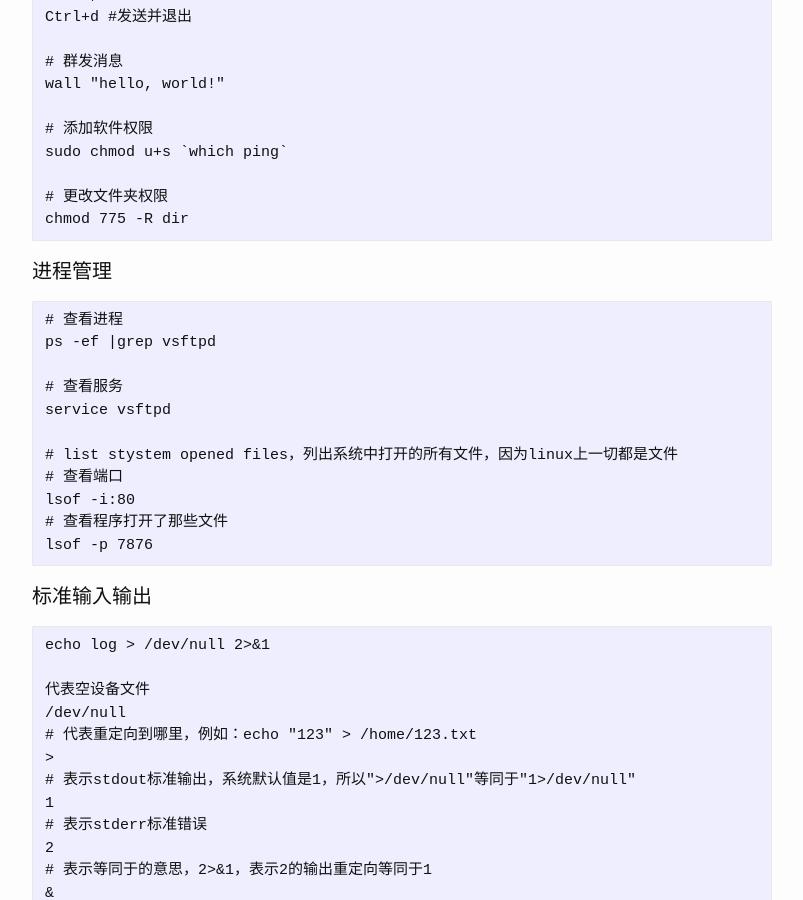
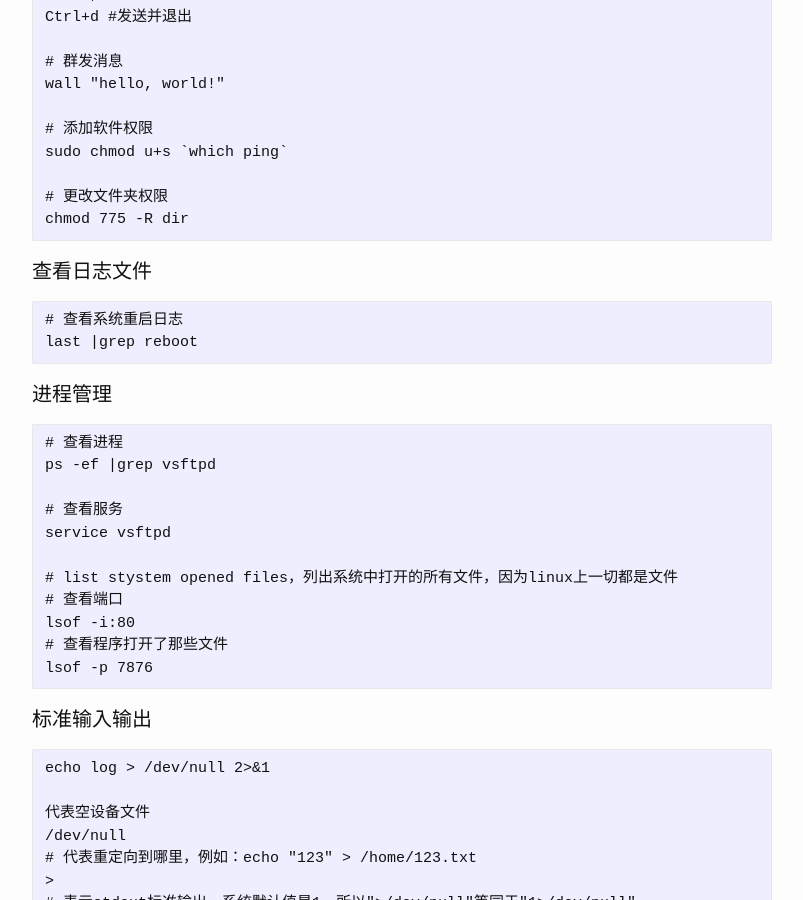
Before and after one commit to josephstalin117/josephstalin117.github.io, a Jekyll site: the page built from _posts/2016-04-04-linux.markdown, in a window 1280 px wide and 900 px high, scrolled down 2013 px. Shown: the whole window, without its empty margins (238-1041 px from the left). Built offline with Jekyll 4.4.1, drawn with Linux system fonts in a browser that asks for light colours.

Commit message:
add last

````diff
--- a/_posts/2016-04-04-linux.markdown
+++ b/_posts/2016-04-04-linux.markdown
@@ -97,6 +97,12 @@ sudo chmod u+s `which ping`
 
 # 更改文件夹权限
 chmod 775 -R dir
+```
+
+#### 查看日志文件
+```
+# 查看系统重启日志
+last |grep reboot
 ```
 
 #### 进程管理
````
